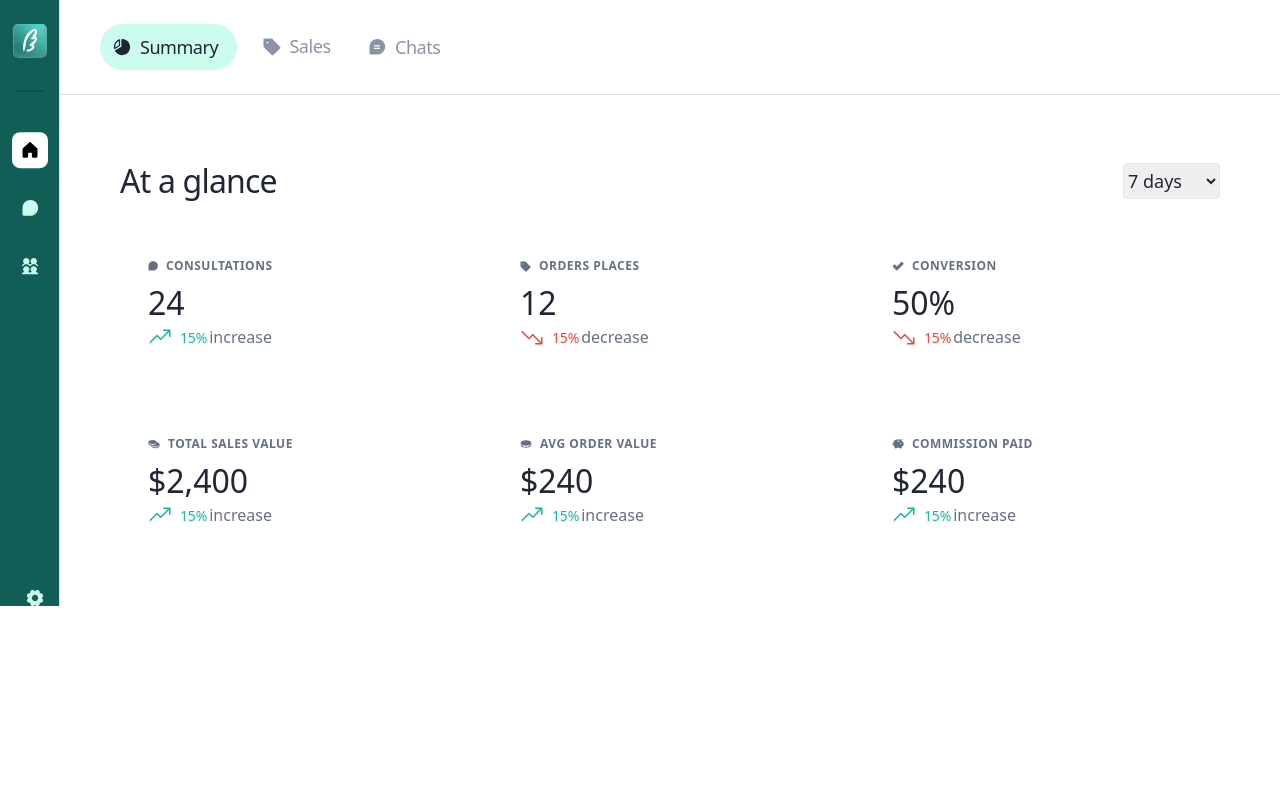
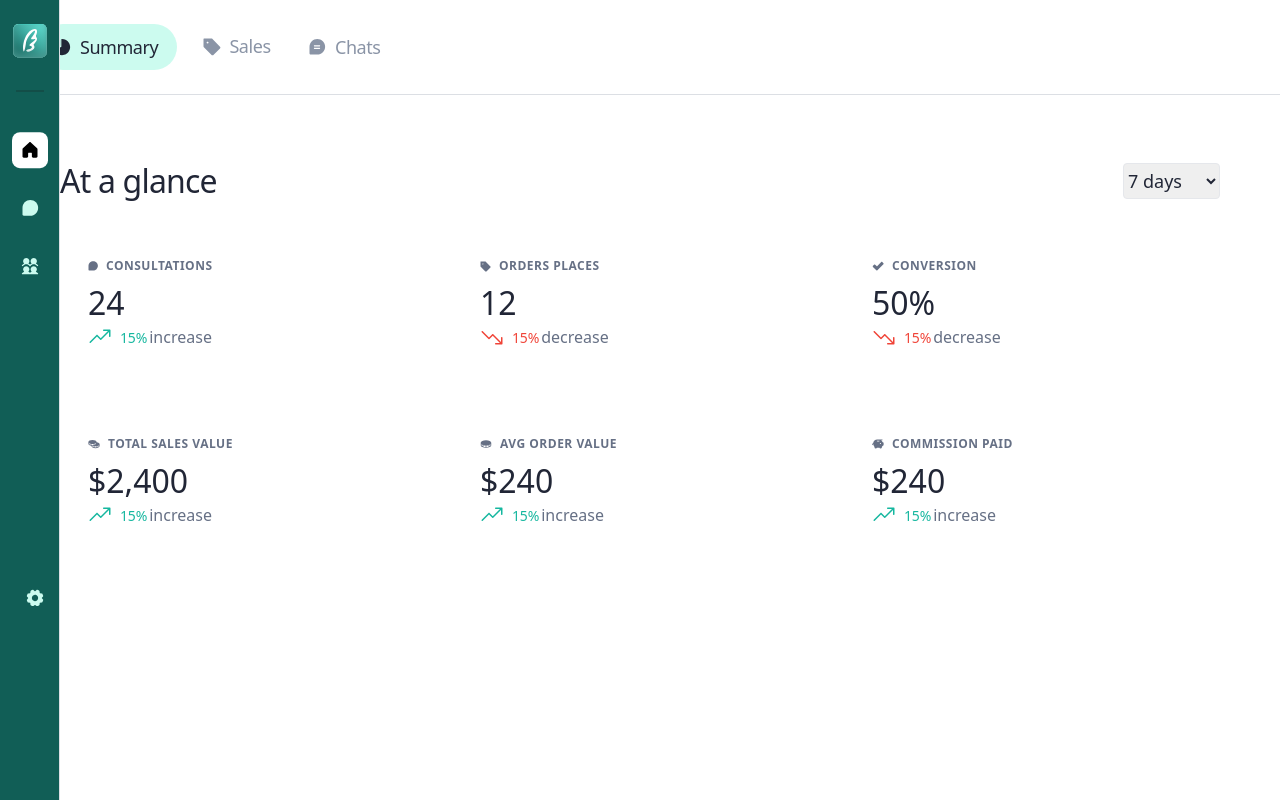
Before and after one commit to shirosensei/OverviewDashboard, a React (Vite) app: page / in a window 1280 px wide. Built offline with nearby package versions, Linux system fonts and the light colour scheme.

Commit message:
fix(Sidebar.jsx): set sidebar position to fixed for better mobile UI navigation

```diff
--- a/src/components/Sidebar.jsx
+++ b/src/components/Sidebar.jsx
@@ -10,15 +10,15 @@ const Sidebar = () => {
         {!isOpen && (
           <button
             onClick={() => setIsOpen(true)}
-            className="fixed top-1/2 -translate-y-1/2 left-0 h-12 bg-[#CCFBEF] text-[#667085] rounded-r flex items-center justify-center md:hidden z-50"
+            className="fixed top-1/2 -translate-y-1/2 left-0 h-12 bg-[#115E56] text-[#CCFBEF] rounded-r flex items-center justify-center md:hidden z-50"
           >
             <ChevronRight size={24} />
           </button>
         )}
 
         <aside
-          className={`fixed md:relative p-0 w-[60px] h-full bg-[#115E56] border-r border-[#DCDFE4] transform transition-transform duration-300 md:translate-x-0 ${
-            isOpen ? "relative translate-x-0" : " -translate-x-full"
+          className={`fixed top-0 p-0 w-[60px] h-full bg-[#115E56] border-r border-[#DCDFE4] transform transition-transform duration-300 md:translate-x-0 ${
+            isOpen ? "translate-x-0" : " -translate-x-full"
           } `}
         >
           <div className="relative flex items-center justify-center flex-col gap-14">
```
